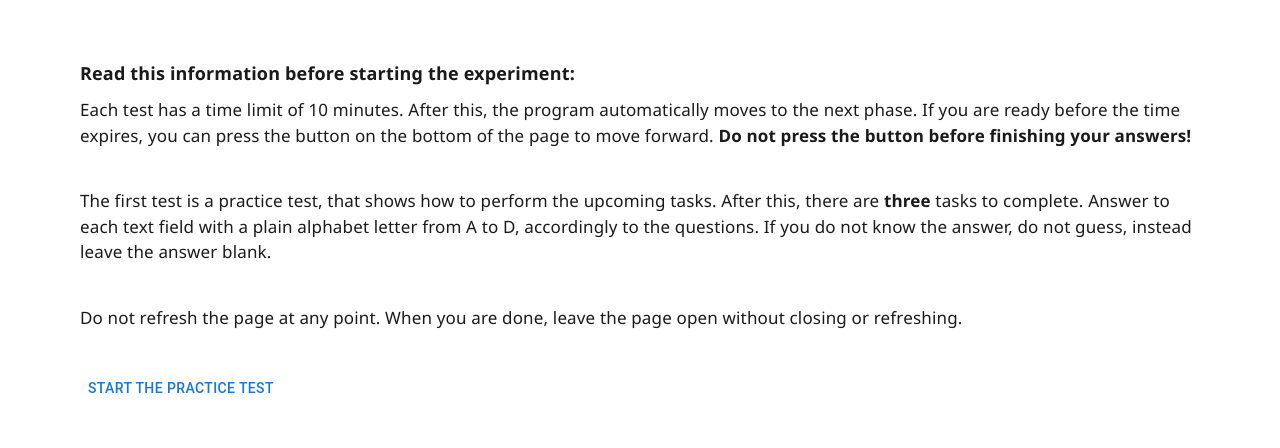
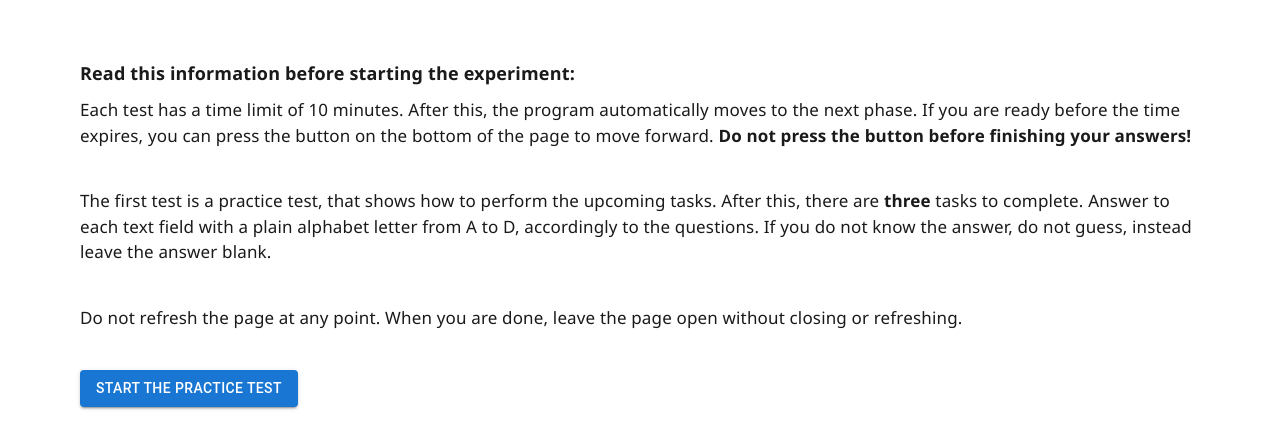
Before and after one commit to lottavilhelmiina/font-types-experimental-study, a React (Create React App) app: page / in a window 1280 px wide. Shown: the top 448 px of the page. Built offline with nearby package versions, Linux system fonts and the light colour scheme.

Commit message:
Scroll to top

```diff
--- a/src/App.js
+++ b/src/App.js
@@ -240,6 +240,7 @@ function App() {
 
 
   const handleButtonClick = (event) => {
+    window.scrollTo({ top: 0, behavior: 'smooth' });
     if (isIntro === true) {
       setIsIntro(false);
       setIsPilot(true);
@@ -310,7 +311,7 @@ function App() {
         {isIntro && <Typography sx={{ textAlign: 'left', fontFamily: 'Segoe UI', fontSize: '17px', color: '#1A1A1A', marginBottom: '40px' }}>Do not refresh the page at any point. When you are done, leave the page open without closing or refreshing.</Typography>}
 
         {isIntro ? (
-          <Button onClick={handleButtonClick}>Start the practice test</Button>
+          <Button variant='contained' onClick={handleButtonClick}>Start the practice test</Button>
         ) : (
           isVisible && tableID < 4 && <div>
             <span><p>{minutes} minutes and {seconds} seconds left</p></span>
@@ -374,13 +375,13 @@ function App() {
               <Typography sx={{ fontFamily: fontTable[fontID] }}>{questionText[tableID].d6Choice4}</Typography>
               {!isPilot && <input value={answer6} onChange={formHandler6} />}
             </div>
-            {isPilot ? (<Button onClick={handleButtonClick}>Move to the experiment</Button>)
-            : (<Button onClick={handleButtonClick}>Move to the next phase</Button>) }
+            {isPilot ? (<Button variant='contained' onClick={handleButtonClick}>Move to the experiment</Button>)
+            : (<Button variant='contained' sx={{mt: 1}} onClick={handleButtonClick}>Move to the next phase</Button>) }
           </div>
         )}
         {!isVisible && !isEnd && tableID > 0 && <Typography sx={{ textAlign: 'center', fontFamily: 'Segoe UI', fontWeight: 'bold', fontSize: '20px', color: '#1A1A1A' }}>Time limit has been exceeded for test {tableID}. Press the button below to move forward, when you are ready.</Typography>}
         {!isVisible && !isEnd && tableID < 1 && <Typography sx={{ textAlign: 'center', fontFamily: 'Segoe UI', fontWeight: 'bold', fontSize: '20px', color: '#1A1A1A' }}>Time limit has been exceeded for practice test. Press the button below to move forward, when you are ready.</Typography>}
-        {!isVisible && !isEnd && <Button onClick={handleButtonClick}>Move to the next phase</Button>}
+        {!isVisible && !isEnd && <Button variant='contained' onClick={handleButtonClick}>Move to the next phase</Button>}
         {isEnd && <Typography sx={{ textAlign: 'center', fontFamily: 'Segoe UI', fontWeight: 'bold', fontSize: '20px', color: '#1A1A1A' }}>Experiment ended. Thank you for participating.</Typography>}
       </Box>
     </div>
```
